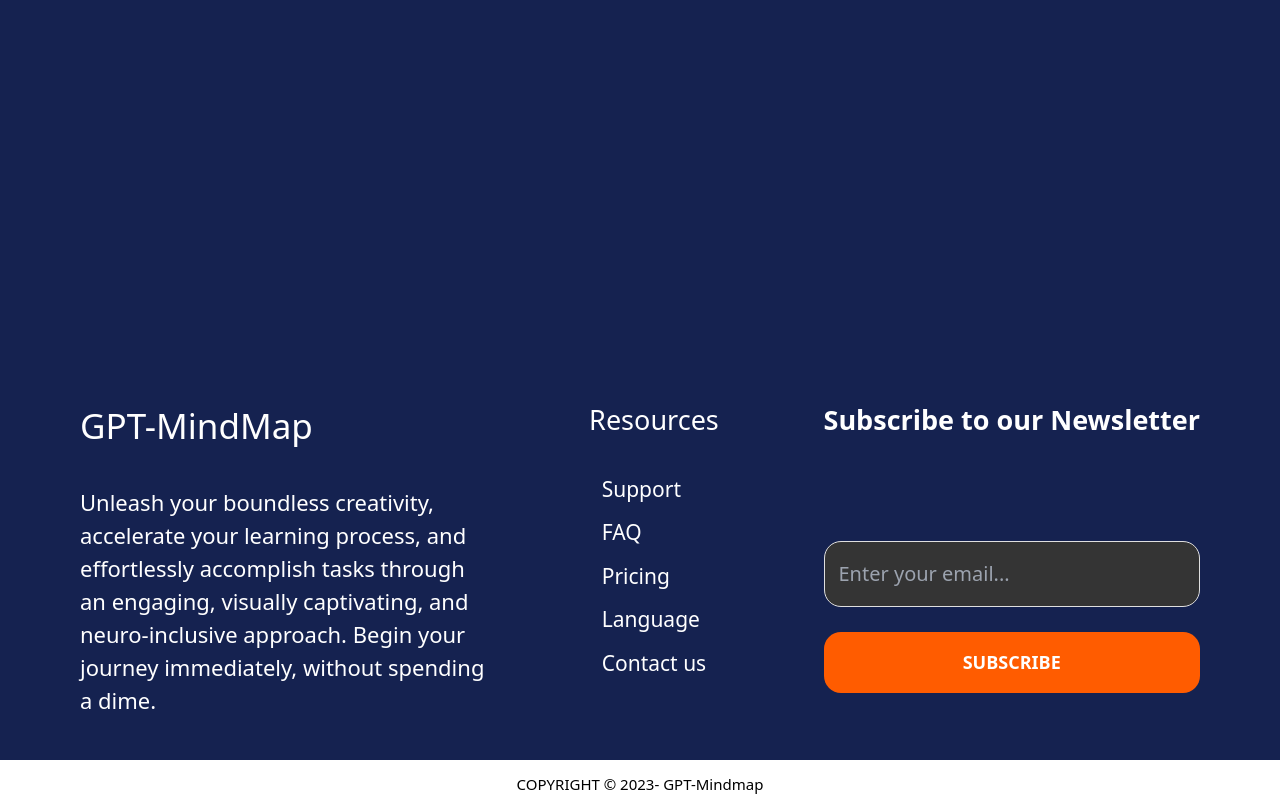
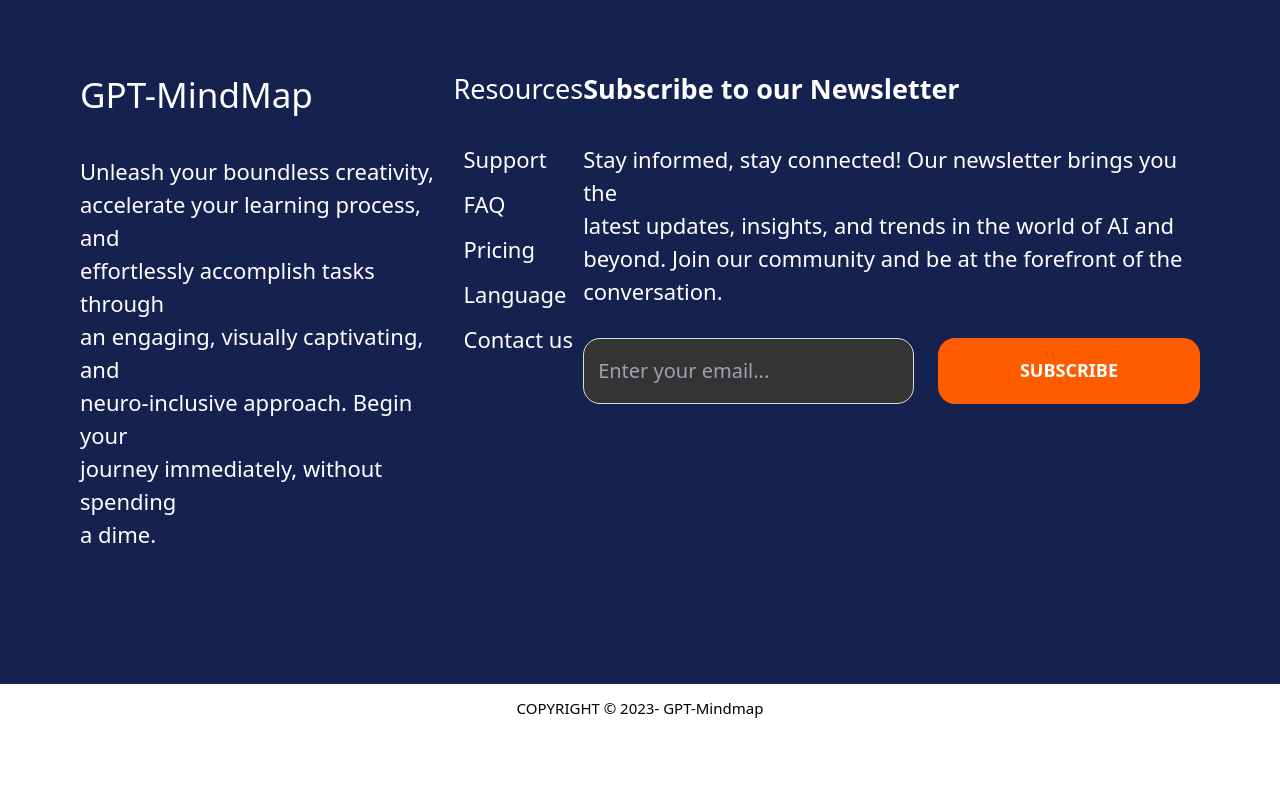
Before and after one commit to MuhammadArslanKhan96/trailochat, a Next.js app: page /components/Footer in a window 1280 px wide. Built offline with nearby package versions, Linux system fonts and the light colour scheme.

Commit message:
fix:Footer buttons

```diff
--- a/pages/components/Envision.jsx
+++ b/pages/components/Envision.jsx
@@ -5,7 +5,7 @@
   return (
     <>
       <div className="flex justify-center   bg-[#FFFFFF]">
-        <div className="flex flex-col justify-center pr-40 py-[55px]">
+        <div className="flex flex-col justify-center pr-20 py-[55px]">
           <div className="text-[40px] font-medium  drop-shadow-[7px_3px_20px_rgba(0,0,0,0.25)] ">
             <p>Envision a scenario </p>
             <p>where you have the </p>
@@ -32,7 +32,7 @@
             </button>
           </div>
         </div>
-        <div class=" h-auto min-h-[1em] w-0.5 bg-[#000000] opacity-100 dark:opacity-50"></div>
+        <div class=" h-auto min-h-[1em] w-0.5 ml-20 bg-[#000000] opacity-100 dark:opacity-50"></div>
         <div className="flex flex-col justify-center pl-20 py-[55px]">
           <div className="flex flex-col gap-y-10">
             <div className="flex  gap-x-5">
--- a/pages/components/Footer.jsx
+++ b/pages/components/Footer.jsx
@@ -3,7 +3,7 @@
 const Footer = () => {
   return (
     <>
-      <div className="bg-[#152250] pt-[400px] pb-[10px]">
+      <div className="bg-[#152250] pt-[69px] pb-[100px]">
         {/* <div className="flex flex-col items-center  py-[40px]   justify-center self-center">
           <div className="flex flex-col ml-[25px] gap-y-3 text-[#ffffff] text-[21px] font-light">
             <p>Support</p>
@@ -29,7 +29,7 @@
           </div>
           <div className="flex flex-col ">
             <p className="font-medium text-[27px] text-[#FFF]"> Resources </p>
-            <div className="flex justify-center py-[33px]  text-[#ffffff] text-[21px] font-light">
+            <div className="flex justify-center py-[33px]  text-[#ffffff] text-[22px] font-normal">
               <div className="flex flex-col gap-y-3">
                 <p>Support</p>
                 <p>FAQ</p>
@@ -47,15 +47,22 @@
               {" "}
               Subscribe to our Newsletter{" "}
             </p>
-            <div className="pt-[100px] flex-col ">
-              <div className="pb-[25px]">
+            <p className="text-[22px] font-normal text-[#FFF] pt-[33px]">
+              Stay informed, stay connected! Our newsletter brings you the{" "}
+              <br />
+              latest updates, insights, and trends in the world of AI and <br />
+              beyond. Join our community and be at the forefront of the <br />
+              conversation.
+            </p>
+            <div className="pt-[30px] flex  gap-x-6 ">
+              <div className="">
                 {" "}
                 <input
                   placeholder="Enter your email..."
-                  className="bg-[#343434] border border-[#DFDFDF] text-[#DFDFDF] outline-none  rounded-[17px] py-[17px] w-full px-[14px] text-[20px]"
+                  className="bg-[#343434] border border-[#DFDFDF] text-[#DFDFDF] outline-none  rounded-[17px] py-[17px] w-full pl-[14px] pr-[70px] text-[20px]"
                 />
               </div>
-              <div className="bg-[#FF5C00] flex justify-center rounded-[17px] py-[17px]">
+              <div className="bg-[#FF5C00] flex justify-center rounded-[17px]  px-[82px] py-[17px]">
                 <button className="text-[18px] font-bold text-[#fff]">
                   SUBSCRIBE
                 </button>
--- a/pages/components/Getstarted.jsx
+++ b/pages/components/Getstarted.jsx
@@ -4,8 +4,8 @@
 const Getstarted = () => {
   return (
     <>
-      <div className="flex bg-[#0b0d52] justify-center  items-center py-[60px]">
-        <div className="flex flex-col ">
+      <div className="flex bg-[#0b0d52] justify-center   items-center py-[60px]">
+        <div className="flex flex-col pl-[80px]">
           <div className="flex gap-x-2 items-center">
             <span class="flex w-3 h-3 bg-[#ECA53C] rounded-full"></span>
             <p className="text-[28px] text-[#e83838] font-bold ">
--- a/pages/components/Navbar.jsx
+++ b/pages/components/Navbar.jsx
@@ -73,7 +73,7 @@
             </li>
             <Link
               href="/mindmap"
-              className="flex items-center gap-x-2 text-white text-[14px] px-8 bg-[#2B44FF] border rounded-[5px]"
+              className="flex items-center gap-x-2 border shadow-[0px_4px_4px_rgba(0,0,0,0.25)] border-[#FFF7F7] text-white text-[14px] px-8 bg-[#2B44FF]  rounded-[5px]"
             >
               <button className="  text-white font-bold text-[16px]   ">
                 Start For Free
```
